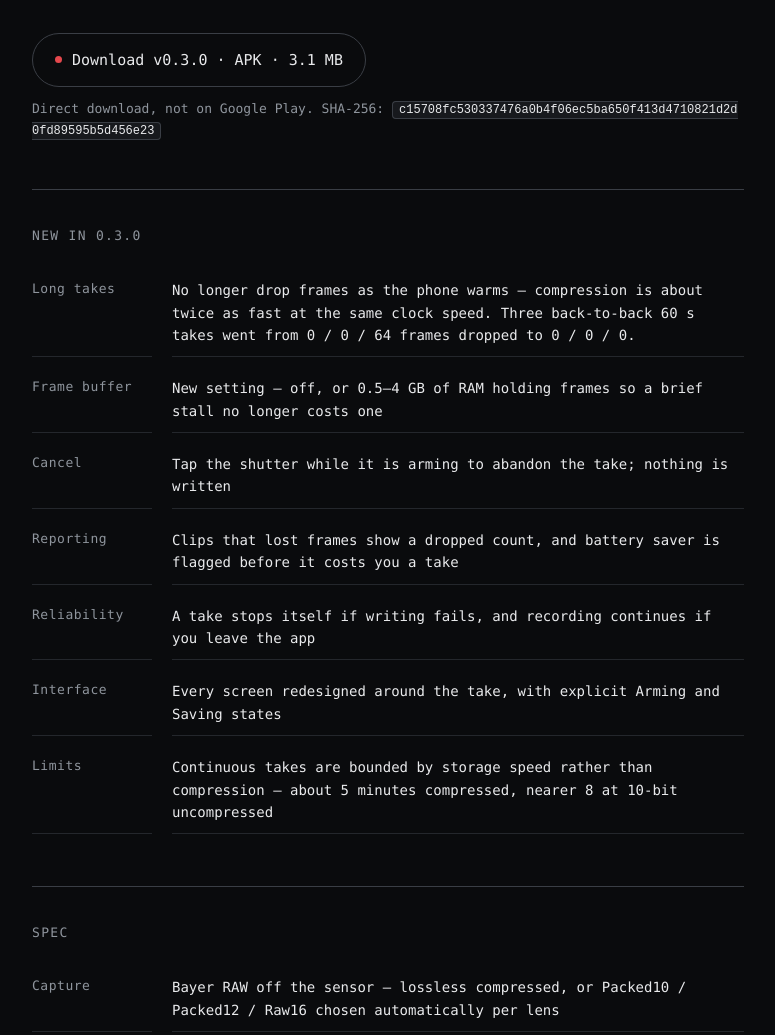
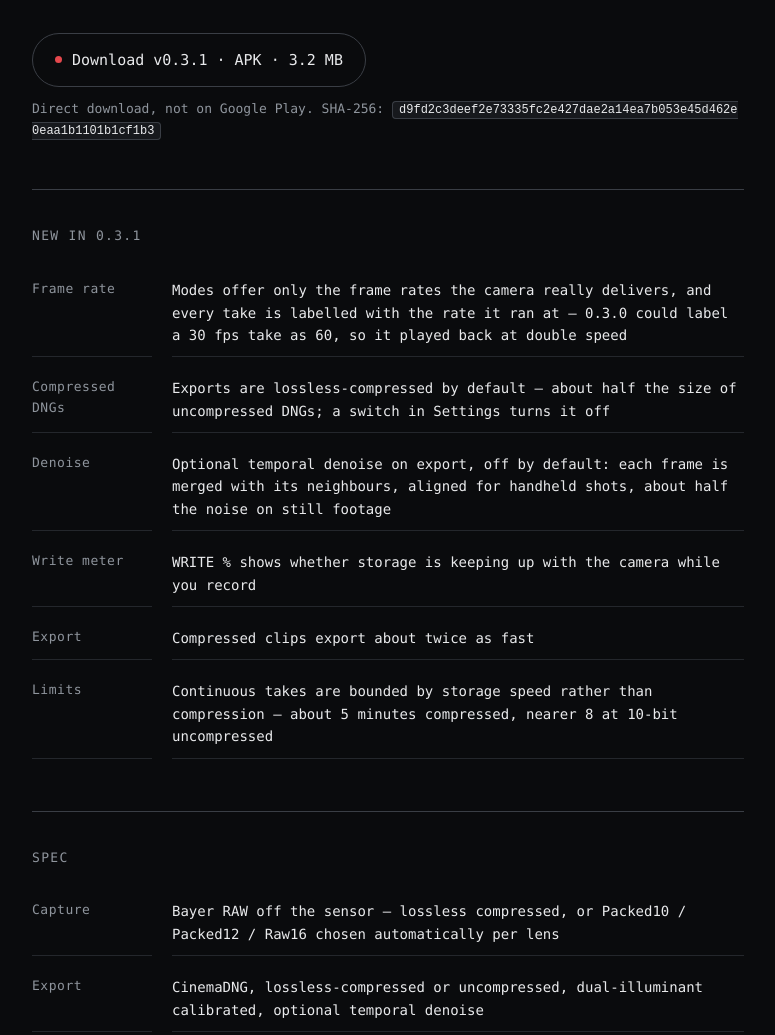
Before and after one commit to oShez/rawcam, a plain HTML site: page index.html in a window 1280 px wide. Shown: the part 429-1464 px from the top of the page, without its empty margins (252-1027 px from the left). Drawn offline with Linux system fonts and the light colour scheme; a web font is replaced by a local one.

Commit message:
Point the download at v0.3.1 and add a New in 0.3.1 section

```diff
--- a/index.html
+++ b/index.html
@@ -262,29 +262,27 @@
       <p class="lede">RawCam records Bayer RAW video directly off your phone's camera sensor and exports CinemaDNG you can grade like a cinema camera. Manual ISO, shutter, focus, and white balance, with no auto-anything getting in the way.</p>
 
       <div class="cta-row">
-        <a class="btn" href="https://github.com/oShez/rawcam/releases/download/v0.3.0/rawcam-v0.3.0.apk" id="download-link">
+        <a class="btn" href="https://github.com/oShez/rawcam/releases/download/v0.3.1/rawcam-v0.3.1.apk" id="download-link">
           <span class="dot" aria-hidden="true"></span>
-          Download v0.3.0 &middot; APK &middot; 3.1 MB
+          Download v0.3.1 &middot; APK &middot; 3.2 MB
         </a>
       </div>
-      <p class="fineprint">Direct download, not on Google Play. SHA-256: <code>c15708fc530337476a0b4f06ec5ba650f413d4710821d2d0fd89595b5d456e23</code></p>
+      <p class="fineprint">Direct download, not on Google Play. SHA-256: <code>d9fd2c3deef2e73335fc2e427dae2a14ea7b053e45d462e0eaa1b1101b1cf1b3</code></p>
     </section>
 
     <section aria-labelledby="new-h">
-      <h2 id="new-h">New in 0.3.0</h2>
+      <h2 id="new-h">New in 0.3.1</h2>
       <dl class="spec">
-        <dt>Long takes</dt>
-        <dd>No longer drop frames as the phone warms &mdash; compression is about twice as fast at the same clock speed. Three back-to-back 60&nbsp;s takes went from 0 / 0 / 64 frames dropped to 0 / 0 / 0.</dd>
-        <dt>Frame buffer</dt>
-        <dd>New setting &mdash; off, or 0.5&ndash;4&nbsp;GB of RAM holding frames so a brief stall no longer costs one</dd>
-        <dt>Cancel</dt>
-        <dd>Tap the shutter while it is arming to abandon the take; nothing is written</dd>
-        <dt>Reporting</dt>
-        <dd>Clips that lost frames show a dropped count, and battery saver is flagged before it costs you a take</dd>
-        <dt>Reliability</dt>
-        <dd>A take stops itself if writing fails, and recording continues if you leave the app</dd>
-        <dt>Interface</dt>
-        <dd>Every screen redesigned around the take, with explicit Arming and Saving states</dd>
+        <dt>Frame rate</dt>
+        <dd>Modes offer only the frame rates the camera really delivers, and every take is labelled with the rate it ran at &mdash; 0.3.0 could label a 30&nbsp;fps take as 60, so it played back at double speed</dd>
+        <dt>Compressed DNGs</dt>
+        <dd>Exports are lossless-compressed by default &mdash; about half the size of uncompressed DNGs; a switch in Settings turns it off</dd>
+        <dt>Denoise</dt>
+        <dd>Optional temporal denoise on export, off by default: each frame is merged with its neighbours, aligned for handheld shots, about half the noise on still footage</dd>
+        <dt>Write meter</dt>
+        <dd>WRITE % shows whether storage is keeping up with the camera while you record</dd>
+        <dt>Export</dt>
+        <dd>Compressed clips export about twice as fast</dd>
         <dt>Limits</dt>
         <dd>Continuous takes are bounded by storage speed rather than compression &mdash; about 5 minutes compressed, nearer 8 at 10-bit uncompressed</dd>
       </dl>
@@ -296,7 +294,7 @@
         <dt>Capture</dt>
         <dd>Bayer RAW off the sensor &mdash; lossless compressed, or Packed10 / Packed12 / Raw16 chosen automatically per lens</dd>
         <dt>Export</dt>
-        <dd>CinemaDNG, dual-illuminant calibrated, parallel export pipeline</dd>
+        <dd>CinemaDNG, lossless-compressed or uncompressed, dual-illuminant calibrated, optional temporal denoise</dd>
         <dt>Control</dt>
         <dd>Manual ISO, shutter, focus, white balance (Kelvin + tint), with per-parameter locks</dd>
         <dt>Lenses</dt>
@@ -322,7 +320,7 @@
   </main>
 
   <footer>
-    <p>RawCam v0.3.0</p>
+    <p>RawCam v0.3.1</p>
     <p>Not distributed on Google Play. No INTERNET permission is requested by the app; this page is the only network activity involved anywhere in the RawCam experience.</p>
   </footer>
 </div>
```
